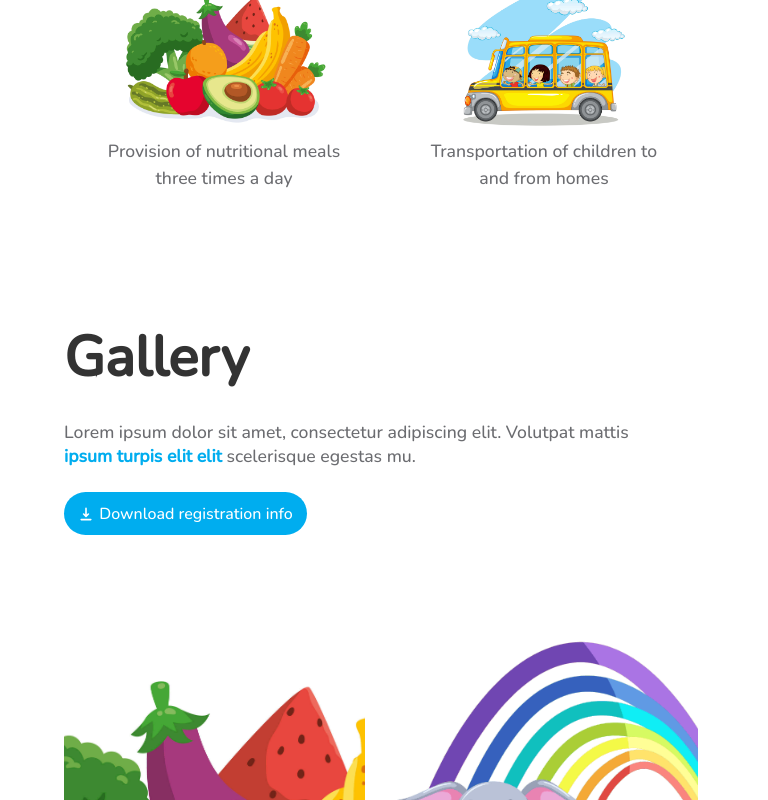
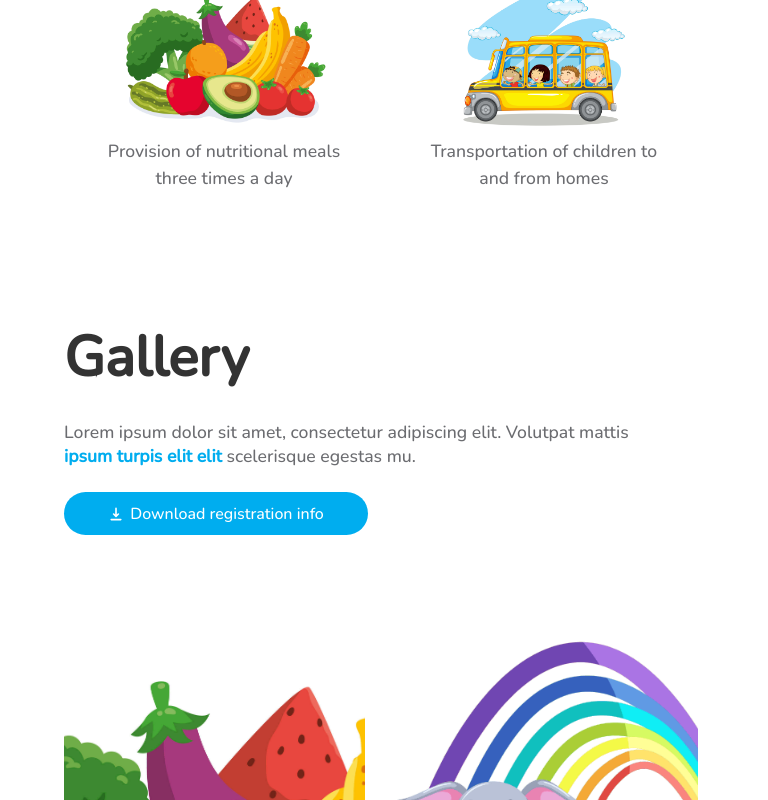
Before and after one commit to Babalwa01/bayathandwa-day-care, a React (Vite) app: page / in a window 768 px wide. Shown: the part 2432-3232 px from the top of the page. Built offline with nearby package versions, Linux system fonts and the light colour scheme; grey boxes are pictures that could not be loaded.

Commit message:
fixed download button width

```diff
--- a/src/container/Gallery/Gallery.scss
+++ b/src/container/Gallery/Gallery.scss
@@ -43,7 +43,7 @@
     background-color: var(--blue-color);
     color: var(--white-color);
     height: 2.7rem;
-    width: 75%;
+    width: 85%;
     border-radius: 2rem;
     display: flex;
     align-items: center;
@@ -52,11 +52,7 @@
     margin-top: 1.5rem;
 
     @media screen and (min-width: 768px) and (max-width: 1023px) {
-      width: 40%;
-    }
-
-    @media screen and (min-width: 1024px) {
-      width: 85%;
+      width: 50%;
     }
 
     @media screen and (min-width: 1280px) {
```
